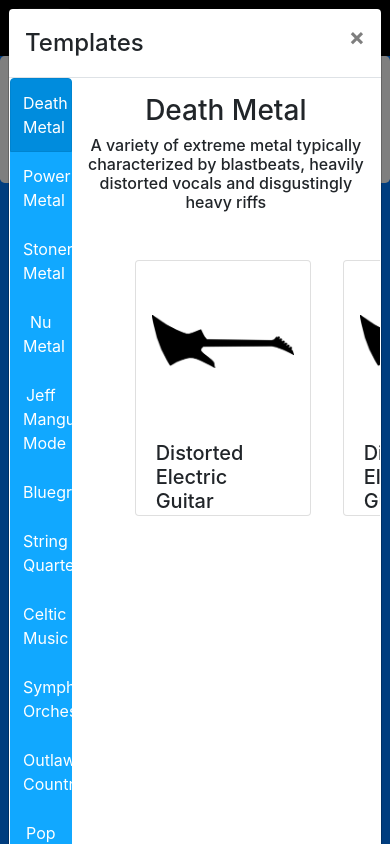
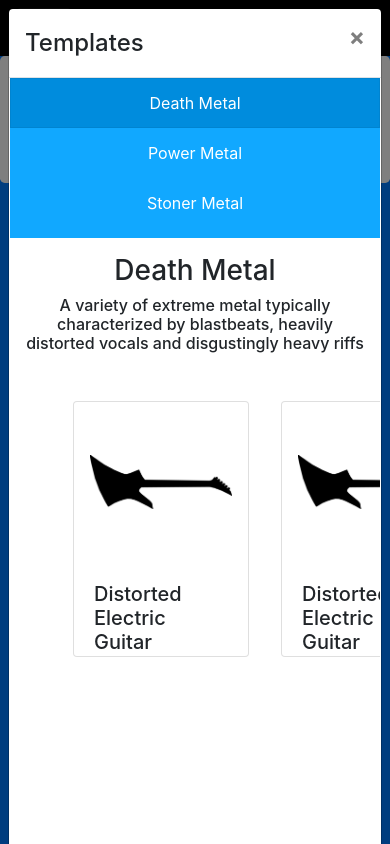
Before and after one commit to robbyph/instrumentation-generation, a Next.js app: page / in a window 390 px wide. Both pictures are taken after a click on the button "Templates". Shown: the top 844 px of the page. Built offline with nearby package versions, Linux system fonts and the light colour scheme.

Commit message:
Template Modal responsive

```diff
--- a/components/Modals/TemplateModal.js
+++ b/components/Modals/TemplateModal.js
@@ -1,6 +1,7 @@
-import {Modal, Button, Form, ButtonGroup, Row, Col} from 'react-bootstrap'
+import {Modal, Button, Form, Navbar, Nav, ButtonGroup, Row, Col} from 'react-bootstrap'
 import {useState} from 'react'
 import TemplateInstrumentList from '../TemplateComponents/TemplateInstrumentList'
+import styles from '../../styles/TemplateModal.module.scss'
 
 const TemplateModal = ({onClose, templates, onConfirm}) => {
     const [selectedTemplate, setSelectedTemplate] = useState(templates[0])
@@ -30,17 +31,19 @@ const TemplateModal = ({onClose, templates, onConfirm}) => {
             </Modal.Header>
             <Modal.Body style={{paddingTop: 0, paddingBottom: 0}}>
                 <Row>
-                    <Col className='col-2' style={{height: '48rem', overflowY: 'auto', padding:0}}>
-                        <ButtonGroup vertical style={{width: '100%'}}>
+                    <Col lg={2} md={3}  className={styles.column}>
+                        <Navbar expand='md' style={{width:'100%', padding: 0}}>
+                        <Nav className='flex-column' vertical style={{width: '100%'}}>
                             {templates.map((template, i) => {
                                 if(template === selectedTemplate){
-                                    return <Button className='active' style={{padding: '.75rem'}} key={i} onClick={() => {findTemplateByName(template.name)}}>{template.name}</Button>
+                                    return <Button className='active' style={{padding: '.75rem', width: '100%', borderRadius: 0}} key={i} onClick={() => {findTemplateByName(template.name)}}>{template.name}</Button>
                                 }else{
-                                    return <Button style={{padding: '.75rem'}} key={i} onClick={() => {findTemplateByName(template.name)}}>{template.name}</Button>
+                                    return <Button style={{padding: '.75rem', width: '100%', borderRadius: 0}} key={i} onClick={() => {findTemplateByName(template.name)}}>{template.name}</Button>
                                 }
                             })
                             }
-                        </ButtonGroup>
+                        </Nav>
+                        </Navbar>
                     </Col>
                     <Col style={{marginTop: '1rem', height: '45rem', overflowY: 'auto'}}>
                         <h3 align='center'>{selectedTemplate.name}</h3>
--- a/styles/ParameterList.module.scss
+++ b/styles/ParameterList.module.scss
@@ -34,7 +34,8 @@
         border-radius: .5rem;
     }
     .formOverride {
+        justify-content: flex-start;
         margin: .5rem;
-        padding: .5rem
+        padding: 2rem
     }
 }
--- /dev/null
+++ b/styles/TemplateModal.module.scss
@@ -0,0 +1,11 @@
+.column {
+    height: 48rem !important;
+    overflow-y: scroll;
+    padding: 0
+}
+
+@media (max-width: 768px) {
+    .column {
+        height: 10rem !important;
+    }
+}
```
